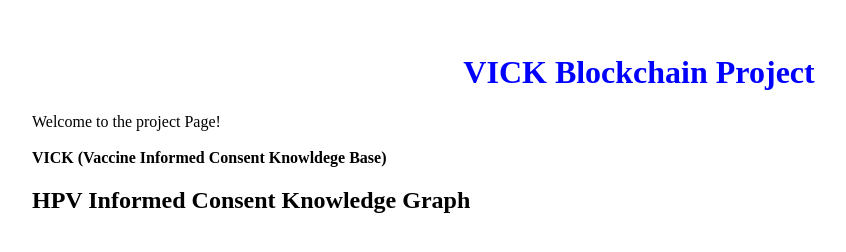
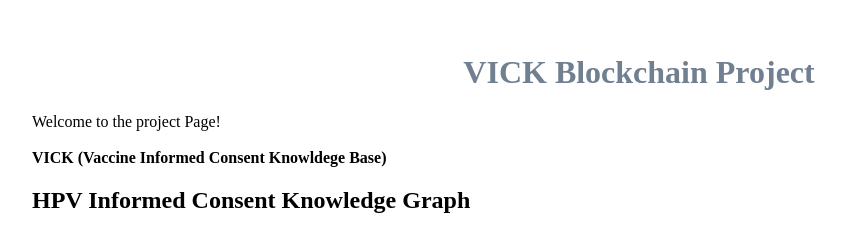
Before and after one commit to VICK-Blockchain/SyntheticData, a plain HTML site: page index.html in a window 1280 px wide. Shown: the whole page, without its empty margins (1-847 px from the left). Drawn offline with Linux system fonts and the light colour scheme.

Commit message:
Update styles.css

```diff
--- a/styles.css
+++ b/styles.css
@@ -3,5 +3,5 @@ body{
 }
 .title {
     text-align: center;
-	color: blue;
+	color: slategrey;
 }
```
